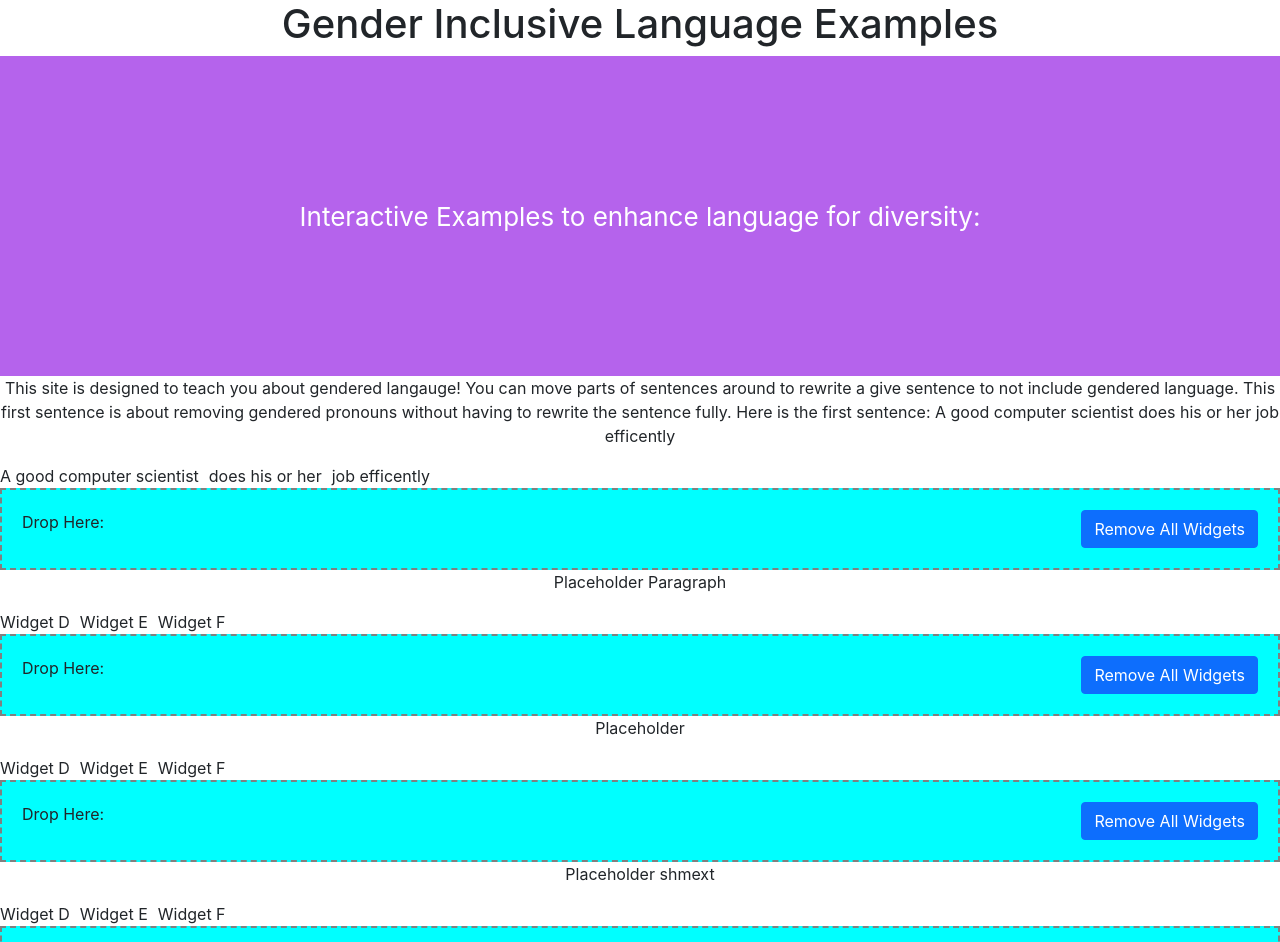
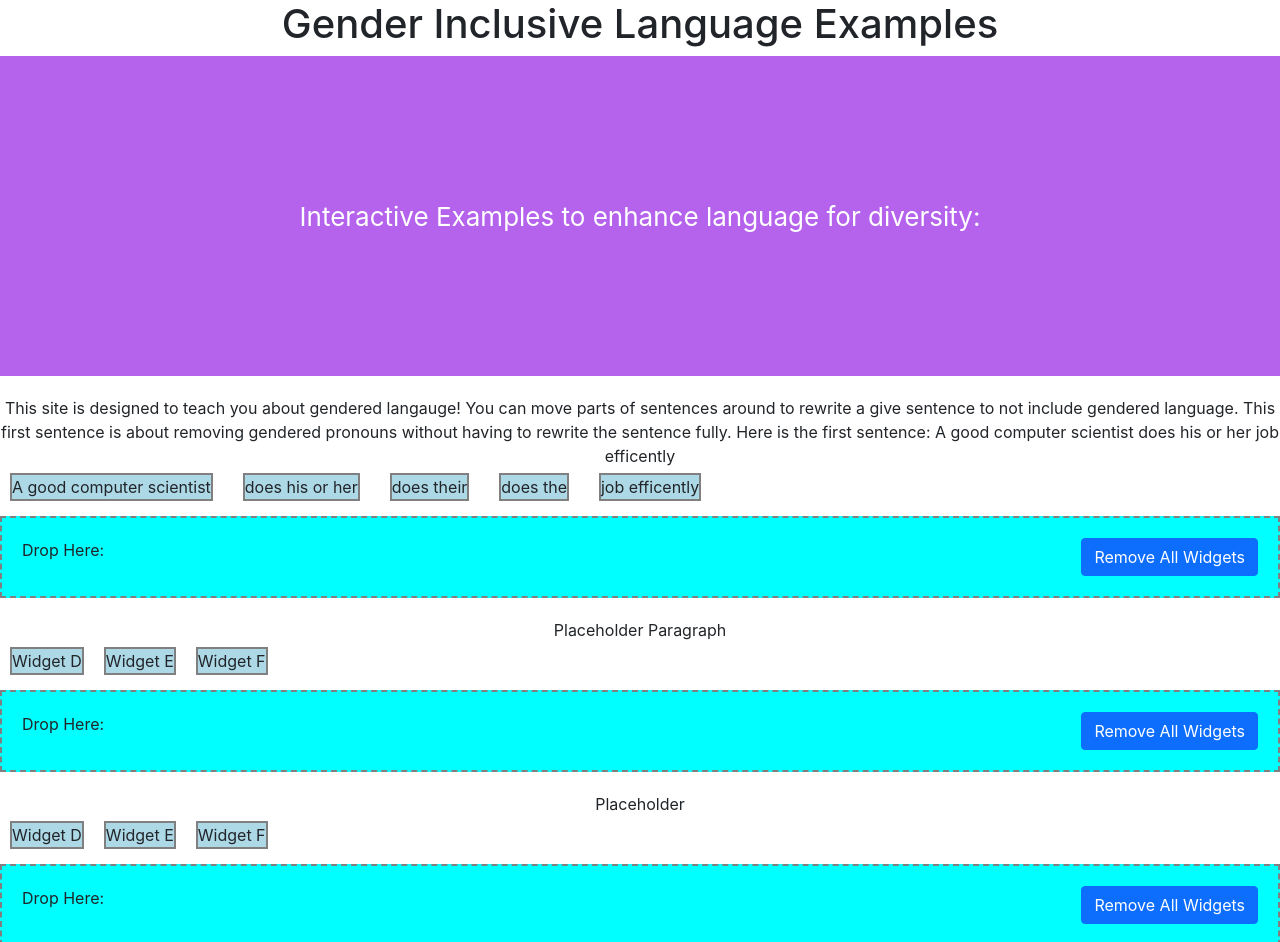
Before and after one commit to RoryUD/HenHacks2024, a React (Create React App) app: page / in a window 1280 px wide. Shown: the top 942 px of the page. Built offline with nearby package versions, Linux system fonts and the light colour scheme.

Commit message:
Added margins to widgets
pretty

```diff
--- a/src/App.css
+++ b/src/App.css
@@ -29,6 +29,11 @@
     color: #61dafb;
 }
 
+p{
+    margin-top: 20px;
+    margin-bottom: 5px;
+}
+
 .container {
     display: flex;
     flex-wrap: start;
@@ -36,9 +41,37 @@
     flex-flow: row wrap;
 }
 
+.widget{
+    background-color: lightblue;
+    border: 2px solid gray;
+    margin-bottom: 15px;
+    margin-left: 10px;
+}
+
+.widget2{
+    background-color: lightblue;
+    border: 2px solid gray;
+    margin-bottom: 15px;
+    margin-left: 10px;
+}
+
+.widget3{
+    background-color: lightblue;
+    border: 2px solid gray;
+    margin-bottom: 15px;
+    margin-left: 10px;
+}
+
+.widget4{
+    background-color: lightblue;
+    border: 2px solid gray;
+    margin-bottom: 15px;
+    margin-left: 10px;
+}
+
 .widgets {
     align-items: center;
-    gap: 10px;
+    gap: 20px;
     flex: 1;
     flex-direction: row;
     flex-flow: row wrap;
--- a/src/App.tsx
+++ b/src/App.tsx
@@ -63,7 +63,7 @@ function App(): JSX.Element {
             <header className="App-header">
                 Interactive Examples to enhance language for diversity:
             </header>
-            <p>
+            <p >
                 This site is designed to teach you about gendered langauge!
 				You can move parts of sentences around to rewrite a give sentence to not include gendered language.
 				This first sentence is about removing gendered pronouns without having to rewrite the sentence fully.
@@ -73,21 +73,35 @@ function App(): JSX.Element {
                 <div
                     className="widget"
                     draggable
-                    onDragStart={(e) => handleOnDrag(e, "A good computer scientist")}
+                    onDragStart={(e) => handleOnDrag(e, " A good computer scientist ")}
                 >
                     A good computer scientist
                 </div>
                 <div
                     className="widget"
                     draggable
-                    onDragStart={(e) => handleOnDrag(e, "does his or her")}
+                    onDragStart={(e) => handleOnDrag(e, " does his or her ")}
                 >
                     does his or her
                 </div>
                 <div
                     className="widget"
                     draggable
-                    onDragStart={(e) => handleOnDrag(e, "job efficently")}
+                    onDragStart={(e) => handleOnDrag(e, " does their ")}
+                >
+                    does their
+                </div>
+                <div
+                    className="widget"
+                    draggable
+                    onDragStart={(e) => handleOnDrag(e, " does the ")}
+                >
+                    does the
+                </div>
+                <div
+                    className="widget"
+                    draggable
+                    onDragStart={(e) => handleOnDrag(e, " job efficently ")}
                 >
                     job efficently
                 </div>
@@ -227,7 +241,9 @@ function App(): JSX.Element {
                     </Button>
                 </div>
             </div>
-
+            <p style={{padding: 25}}>
+                Placeholder paragaph
+            </p>
         </div>
     );
 }
```
